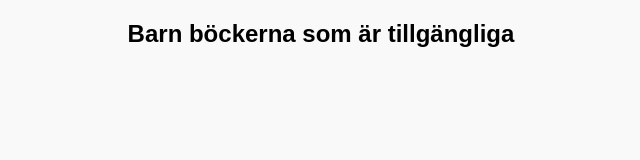
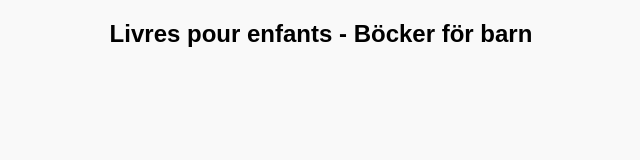
Before and after one commit to Axile24/Livre, a website with bundled scripts: page index.html in a window 1280 px wide. Shown: the whole page, without its empty margins (319-959 px from the left). Built offline with nearby package versions, Linux system fonts and the light colour scheme; no server answers.

Commit message:
title update

```diff
--- a/index.html
+++ b/index.html
@@ -8,7 +8,7 @@
   </head>
 
   <body>
-    <h1>Barn böckerna som är tillgängliga </h1>
+    <h1>Livres pour enfants - Böcker för barn </h1>
     <!-- första för böckerna man hämtar-->
     <section id="bookGrid" class="book-grid"></section>
     <!-- när man klicka på en bok -->
```
